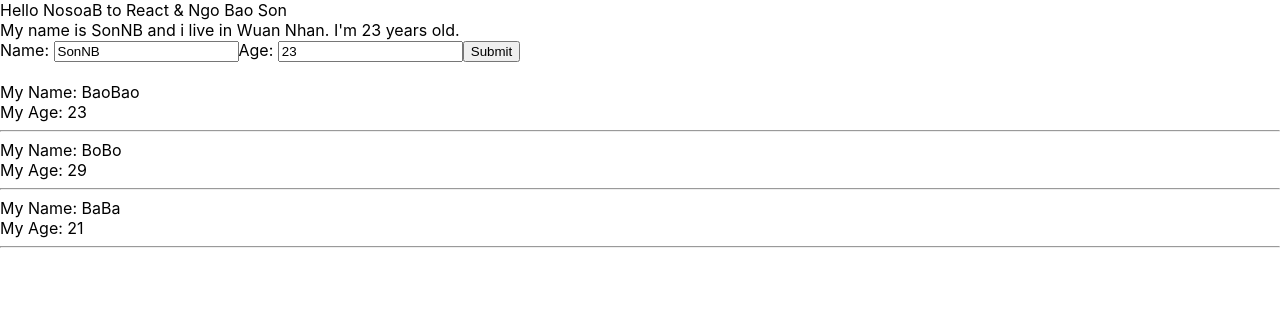
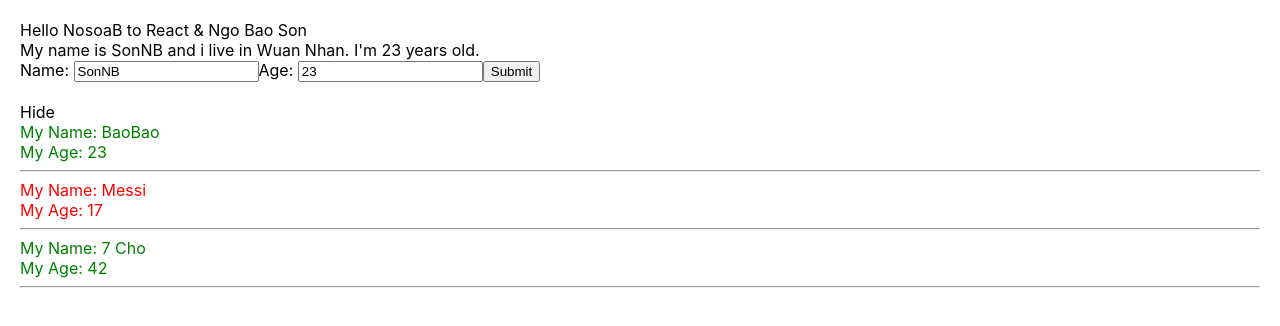
Before and after one commit to NosoaB17/React_QuizProject, a React (Create React App) app: page / in a window 1280 px wide. Shown: the top 326 px of the page. Built offline with nearby package versions, Linux system fonts and the light colour scheme.

Commit message:
Conditional Output

```diff
--- a/src/App.css
+++ b/src/App.css
@@ -1,14 +1,22 @@
+.red {
+  color: red;
+}
+.green {
+  color: green;
+}
+
 body {
+  padding: 20px;
   margin: 0;
-  font-family: -apple-system, BlinkMacSystemFont, 'Segoe UI', 'Roboto', 'Oxygen',
-    'Ubuntu', 'Cantarell', 'Fira Sans', 'Droid Sans', 'Helvetica Neue',
+  font-family: -apple-system, BlinkMacSystemFont, "Segoe UI", "Roboto", "Oxygen",
+    "Ubuntu", "Cantarell", "Fira Sans", "Droid Sans", "Helvetica Neue",
     sans-serif;
   -webkit-font-smoothing: antialiased;
   -moz-osx-font-smoothing: grayscale;
 }
 
 code {
-  font-family: source-code-pro, Menlo, Monaco, Consolas, 'Courier New',
+  font-family: source-code-pro, Menlo, Monaco, Consolas, "Courier New",
     monospace;
 }
 
--- a/src/components/DisplayInfor.js
+++ b/src/components/DisplayInfor.js
@@ -1,15 +1,35 @@
 import React from "react";
 
 class DisplayInfor extends React.Component {
+  state = {
+    isShowListUser: true,
+  };
+  handleShowHide = () => {
+    this.setState({
+      isShowListUser: !this.state.isShowListUser,
+    });
+  };
   render() {
     const { listUsers } = this.props;
     console.log(listUsers);
     //prop => properties
     return (
       <div>
+        <div>
+          <span
+            onClick={() => {
+              this.handleShowHide();
+            }}
+          >
+            {this.state.isShowListUser === true ? "Hide" : "Show"}
+          </span>
+        </div>
+        {this.state.isShowListUser && (
+          <div>
             {listUsers.map((user, index) => {
+              console.log("check user", user);
               return (
-            <div key={user.id}>
+                <div key={user.id} className={+user.age > 18 ? "green" : "red"}>
                   <div>My Name: {user.name}</div>
                   <div>My Age: {user.age}</div>
                   <hr />
@@ -17,6 +37,8 @@ class DisplayInfor extends React.Component {
               );
             })}
           </div>
+        )}
+      </div>
     );
   }
 }
--- a/src/components/MyComponent.js
+++ b/src/components/MyComponent.js
@@ -5,8 +5,8 @@ class MyComponent extends React.Component {
   state = {
     listUsers: [
       { id: 1, name: "BaoBao", age: "23" },
-      { id: 2, name: "BoBo", age: "29" },
-      { id: 3, name: "BaBa", age: "21" },
+      { id: 2, name: "Messi", age: "17" },
+      { id: 3, name: "7 Cho", age: "42" },
     ],
   };
 
--- a/src/index.js
+++ b/src/index.js
@@ -8,9 +8,9 @@ import store from "./redux/store";
 const root = ReactDOM.createRoot(document.getElementById("root"));
 root.render(
   <Provider store={store}>
-    <React.StrictMode>
-      <App />
-    </React.StrictMode>
+    {/* <React.StrictMode> */}
+    <App />
+    {/* </React.StrictMode> */}
   </Provider>
 );
 
```
Lines whose indentation alone changed are shown as unchanged.
